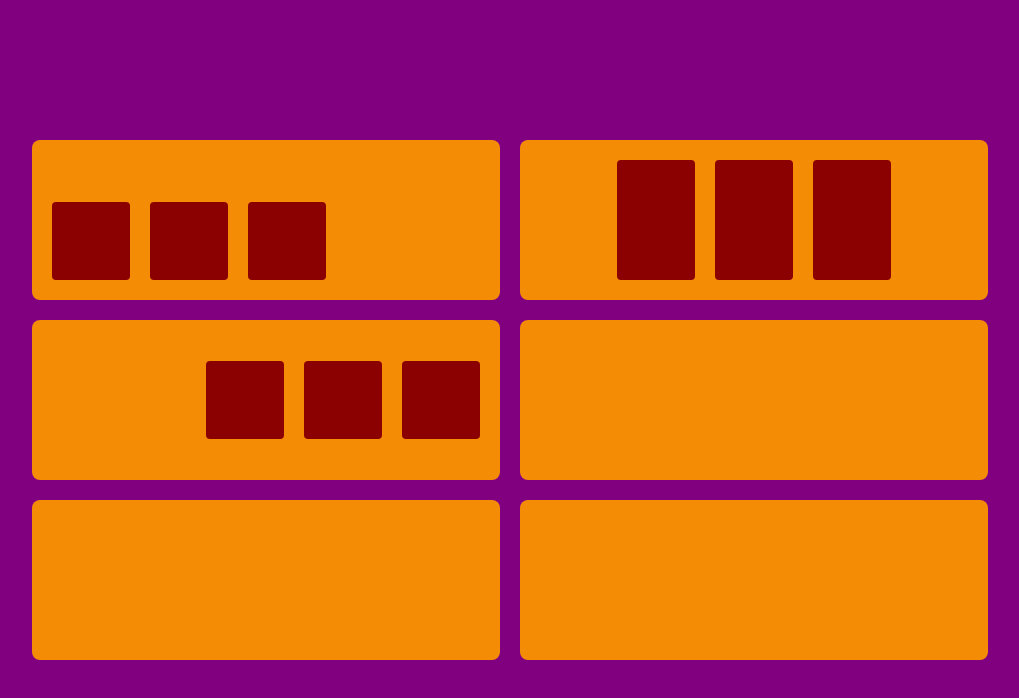
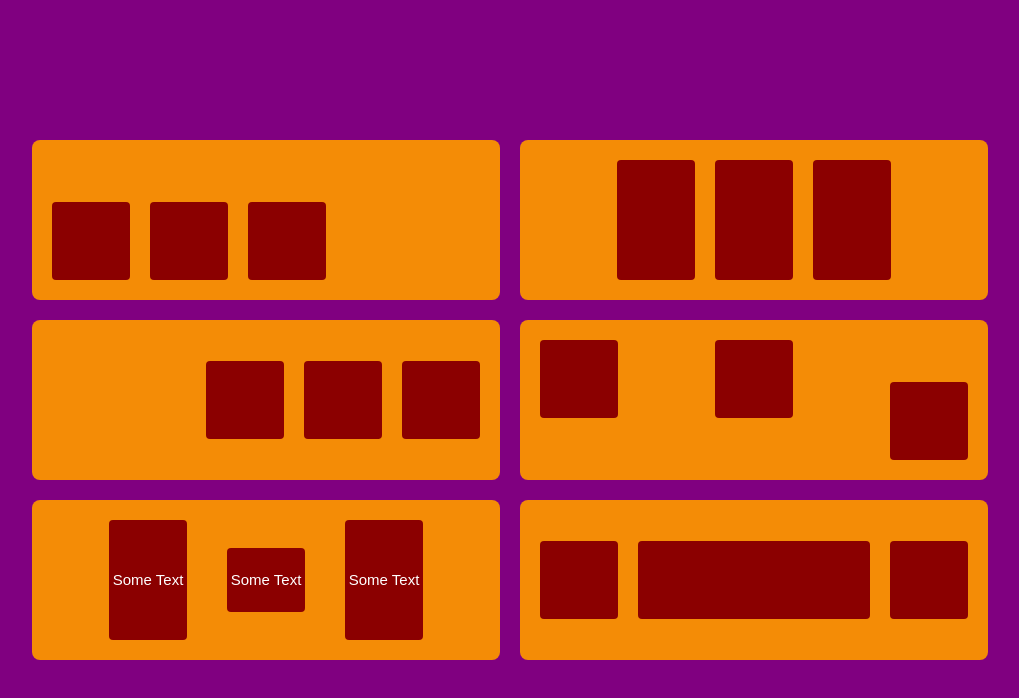
Before and after one commit to Derosie93/flexbox, a plain HTML site: page index.html in a window 1280 px wide. Shown: the whole page, without its empty margins (130-1149 px from the left). Drawn offline with Linux system fonts and the light colour scheme.

Commit message:
added flexbos item 1-5, item container 1-5, paragraph in html, class for text in html, links for style and normalize.css, text in css with font size and family

```diff
--- a/index.html
+++ b/index.html
@@ -32,19 +32,25 @@
           </div>
         </div>
         <div class="flexbox-rectangle">
-          <div class="flexbox-item3"></div>
-          <div class="flexbox-item3"></div>
-          <div class="flexbox-item3-1"></div>
+          <div class="item-container-3">
+            <div class="flexbox-item3"></div>
+            <div class="flexbox-item3"></div>
+            <div class="flexbox-item3-1"></div>
+          </div>
         </div>
         <div class="flexbox-rectangle">
-          <div class="flexbox-item4"></div>
-          <div class="flexbox-item4-1"></div>
-          <div class="flexbox-item4"></div>
+          <div class="item-container-4">
+            <div class="flexbox-item4"><p class="text">Some Text</p></div>
+            <div class="flexbox-item4-1"><p class="text">Some Text</p></div>
+            <div class="flexbox-item4"><p class="text">Some Text</p></div>
+          </div>
         </div>
         <div class="flexbox-rectangle">
-          <div class="flexbox-item5"></div>
-          <div class="flexbox-item5-1"></div>
-          <div class="flexbox-item5"></div>
+          <div class="item-container-5">
+            <div class="flexbox-item5"></div>
+            <div class="flexbox-item5-1"></div>
+            <div class="flexbox-item5"></div>
+          </div>
         </div>
       </div>
     </section>
--- a/styles/index.css
+++ b/styles/index.css
@@ -77,3 +77,84 @@ body{
     margin-right: 20px;
     border-radius: 4px;
 }
+
+.item-container-3{
+    width: 468px;
+    height: 160px;
+    display: flex;
+    justify-content: space-between;
+    align-items: flex-start;
+}
+
+.flexbox-item3, .flexbox-item3-1{
+    width: 78px;
+    height: 78px;
+    background-color: darkred;
+    margin: 20px;
+    border-radius: 4px;
+}
+
+.flexbox-item3-1{
+    align-self: flex-end;
+    border-radius: 4px;
+}
+
+.item-container-4{
+    width: 468px;
+    height: 160px;
+    display: flex;
+    justify-content: center;
+}
+
+.flexbox-item4{
+    width: 78px;
+    background-color: darkred;
+    margin: 20px;
+    align-items: stretch;
+    border-radius: 4px;
+    display: flex;
+    justify-content: center;
+    align-items: center;
+}
+
+.flexbox-item4-1{
+    width: 78px;
+    height: 64px;
+    align-self: center;
+    background-color: darkred;
+    border-radius: 4px;
+    margin: 20px;
+    display: flex;
+    justify-content: center;
+    align-items: center;
+
+}
+
+.text{
+    font-size: 15px;
+    font-family: Arial, Helvetica, sans-serif;
+    color: white;
+}
+
+.item-container-5{
+    width: 468px;
+    height: 160px;
+    display: flex;
+    align-items: center;
+}
+
+.flexbox-item5{
+    width: 78px;
+    height: 78px;
+    background-color: darkred;
+    margin: 0 20px 0 20px;
+    border-radius: 4px;
+}
+
+.flexbox-item5-1{
+    width: 78px;
+    height: 78px;
+    background-color: darkred;
+    flex-grow: 2;
+    border-radius: 4px;
+}
```
